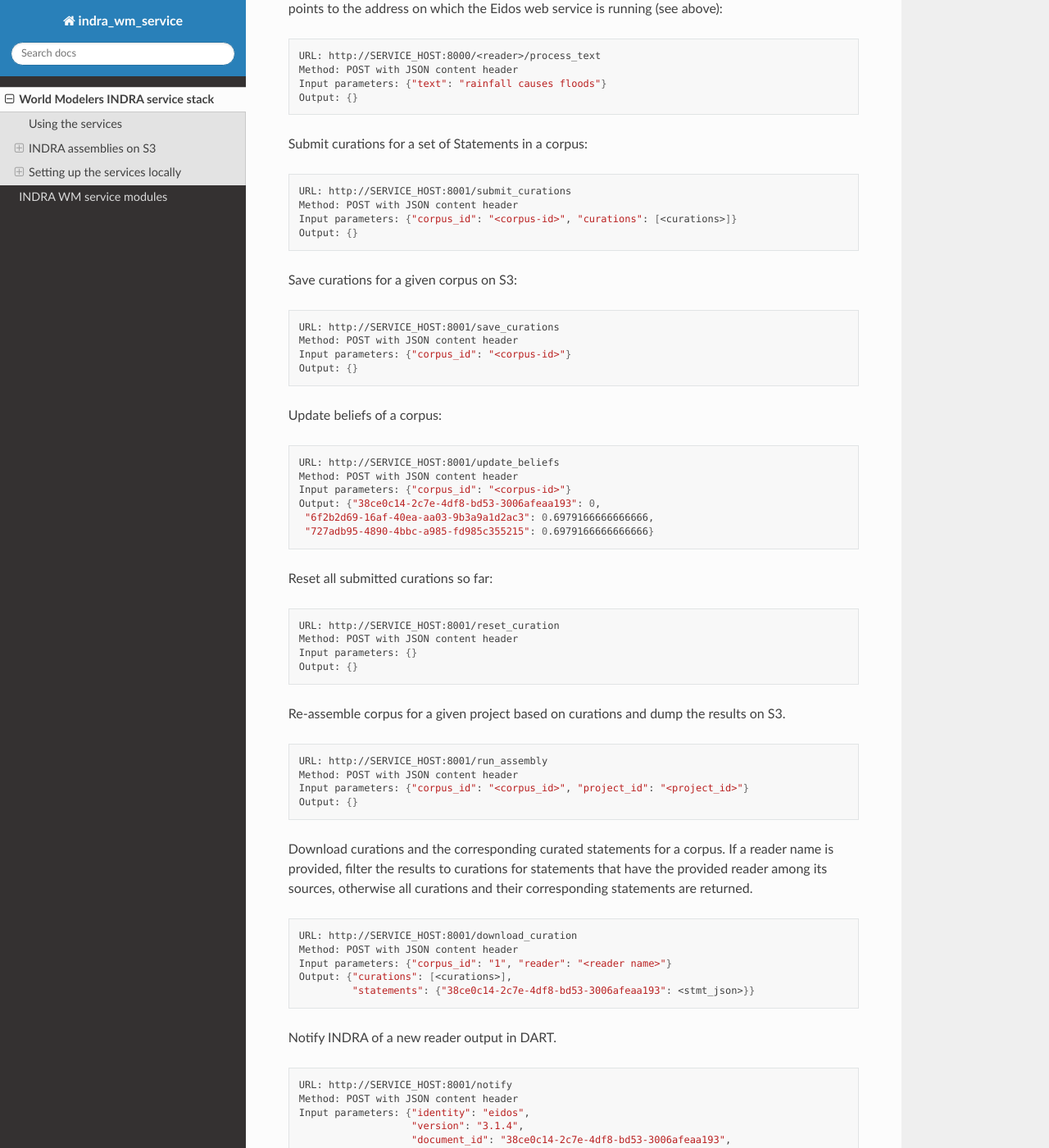
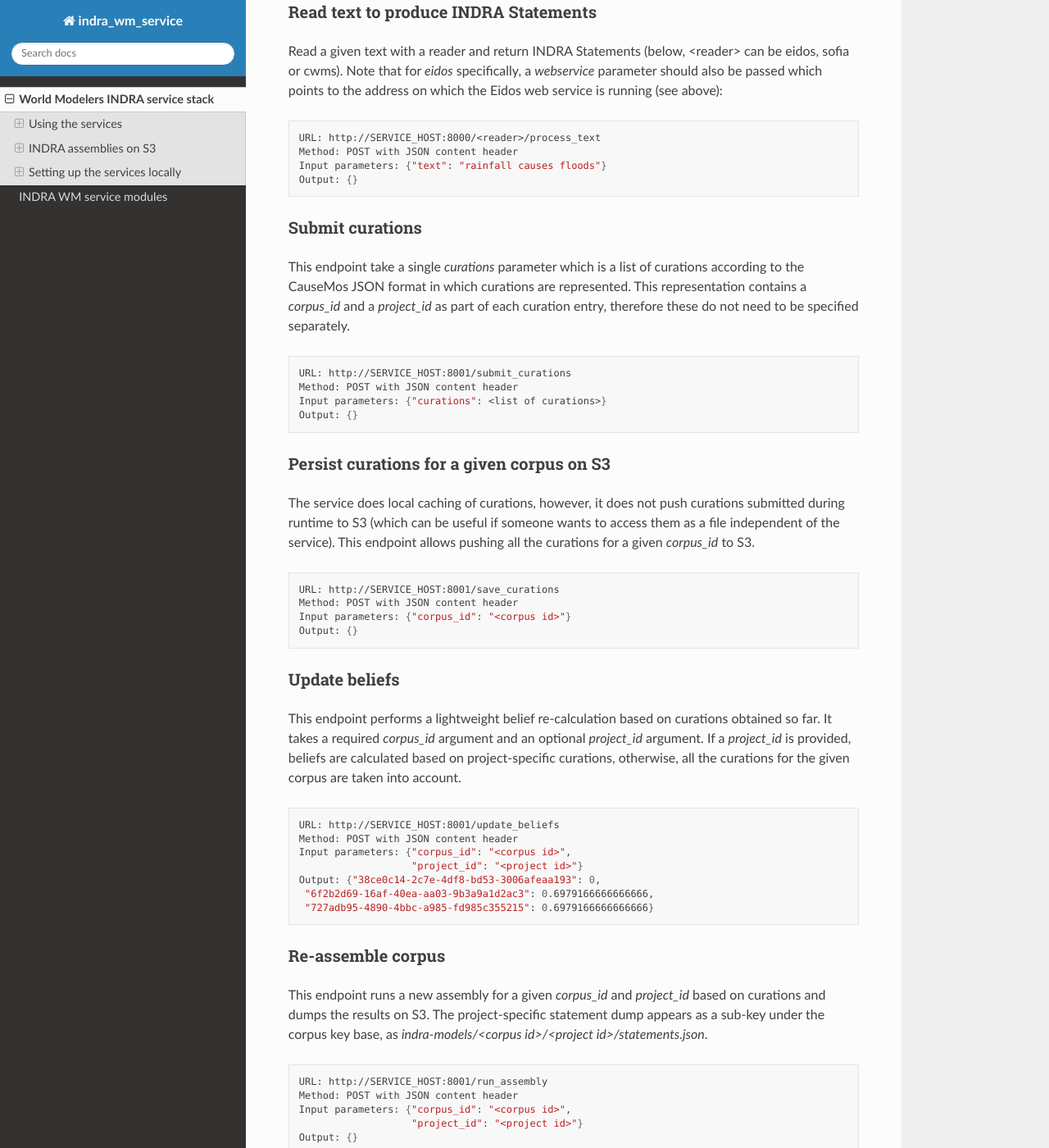
Before and after one commit to gyorilab/indra_world, a Sphinx documentation site: the page built from doc/service.rst, in a window 1280 px wide and 1400 px high, scrolled down 485 px. Shown: the whole window at 82% size. Built offline with Sphinx 7.4.7 and the Read the Docs theme 2.0.0, drawn with Linux system fonts in a browser that asks for light colours; some of the changed text lies outside the part shown.

Commit message:
Update docs and remove reset curations again

```diff
--- a/doc/service.rst
+++ b/doc/service.rst
@@ -8,7 +8,11 @@
 Below, SERVICE_HOST should be replaced by the address of the server on which
 the services are running.
 
-Check that the service is running:
+Check that the service is running
+~~~~~~~~~~~~~~~~~~~~~~~~~~~~~~~~~
+
+This is a simple health endpoint that can be pinged to check that the service
+is running.
 
 .. code-block:: sh
 
@@ -17,6 +21,8 @@
     Output: {"state": "healthy", "version": "1.0.0"}
 
 
+Read text to produce INDRA Statements
+~~~~~~~~~~~~~~~~~~~~~~~~~~~~~~~~~~~~~
 Read a given text with a reader and return INDRA Statements (below, <reader>
 can be eidos, sofia or cwms). Note that for `eidos` specifically, a
 `webservice` parameter should also be passed which points to the address
@@ -29,66 +35,88 @@
     Input parameters: {"text": "rainfall causes floods"}
     Output: {}
 
-Submit curations for a set of Statements in a corpus:
+Submit curations
+~~~~~~~~~~~~~~~~
+
+This endpoint take a single `curations` parameter which is a list
+of curations according to the CauseMos JSON format in which curations
+are represented. This representation contains a `corpus_id` and a
+`project_id` as part of each curation entry, therefore these do not need
+to be specified separately.
 
 .. code-block:: sh
 
     URL: http://SERVICE_HOST:8001/submit_curations
     Method: POST with JSON content header
-    Input parameters: {"corpus_id": "<corpus-id>", "curations": [<curations>]}
+    Input parameters: {"curations": <list of curations>}
     Output: {}
 
-Save curations for a given corpus on S3:
+Persist curations for a given corpus on S3
+~~~~~~~~~~~~~~~~~~~~~~~~~~~~~~~~~~~~~~~~~~
+
+The service does local caching of curations, however, it does not push
+curations submitted during runtime to S3 (which can be useful if someone
+wants to access them as a file independent of the service). This endpoint
+allows pushing all the curations for a given `corpus_id` to S3.
 
 .. code-block:: sh
 
     URL: http://SERVICE_HOST:8001/save_curations
     Method: POST with JSON content header
-    Input parameters: {"corpus_id": "<corpus-id>"}
+    Input parameters: {"corpus_id": "<corpus id>"}
     Output: {}
 
-Update beliefs of a corpus:
+Update beliefs
+~~~~~~~~~~~~~~
+
+This endpoint performs a lightweight belief re-calculation based on curations
+obtained so far. It takes a required `corpus_id` argument and an optional
+`project_id` argument. If a `project_id` is provided, beliefs are calculated
+based on project-specific curations, otherwise, all the curations for the given
+corpus are taken into account.
 
 .. code-block:: sh
 
     URL: http://SERVICE_HOST:8001/update_beliefs
     Method: POST with JSON content header
-    Input parameters: {"corpus_id": "<corpus-id>"}
+    Input parameters: {"corpus_id": "<corpus id>",
+                       "project_id": "<project id>"}
     Output: {"38ce0c14-2c7e-4df8-bd53-3006afeaa193": 0,
      "6f2b2d69-16af-40ea-aa03-9b3a9a1d2ac3": 0.6979166666666666,
      "727adb95-4890-4bbc-a985-fd985c355215": 0.6979166666666666}
 
-Reset all submitted curations so far:
+Re-assemble corpus
+~~~~~~~~~~~~~~~~~~
 
-.. code-block:: sh
-
-    URL: http://SERVICE_HOST:8001/reset_curation
-    Method: POST with JSON content header
-    Input parameters: {}
-    Output: {}
-
-Re-assemble corpus for a given project based on curations and dump the results
-on S3.
+This endpoint runs a new assembly for a given `corpus_id` and `project_id`
+based on curations and dumps the results on S3. The project-specific
+statement dump appears as a sub-key under the corpus key base, as
+`indra-models/<corpus id>/<project id>/statements.json`.
 
 .. code-block:: sh
 
     URL: http://SERVICE_HOST:8001/run_assembly
     Method: POST with JSON content header
-    Input parameters: {"corpus_id": "<corpus_id>", "project_id": "<project_id>"}
+    Input parameters: {"corpus_id": "<corpus id>",
+                       "project_id": "<project id>"}
     Output: {}
 
-Download curations and the corresponding curated statements for a corpus.
-If a reader name is provided, filter the results to curations for statements
-that have the provided reader among its sources, otherwise all curations and
-their corresponding statements are returned.
+Download curations
+~~~~~~~~~~~~~~~~~~
+
+This endpoint allows downloading curations and the corresponding curated
+statements for a corpus. If a reader name is provided, the results are filtered
+to curations for statements that have the provided reader among its sources,
+otherwise all curations and their corresponding statements are returned.
 
 .. code-block:: sh
 
     URL: http://SERVICE_HOST:8001/download_curation
     Method: POST with JSON content header
-    Input parameters: {"corpus_id": "1", "reader": "<reader name>"}
-    Output: {"curations": [<curations>],
-             "statements": {"38ce0c14-2c7e-4df8-bd53-3006afeaa193": <stmt_json>}}
+    Input parameters: {"corpus_id": "<corpus id>",
+                       "reader": "<reader name>"}
+    Output: {"curations": <list of curations>,
+             "statements": {"38ce0c14-2c7e-4df8-bd53-3006afeaa193": <stmt json>}}
 
 Notify INDRA of a new reader output in DART.
 
```
Also changed, not shown: 2 other files.
